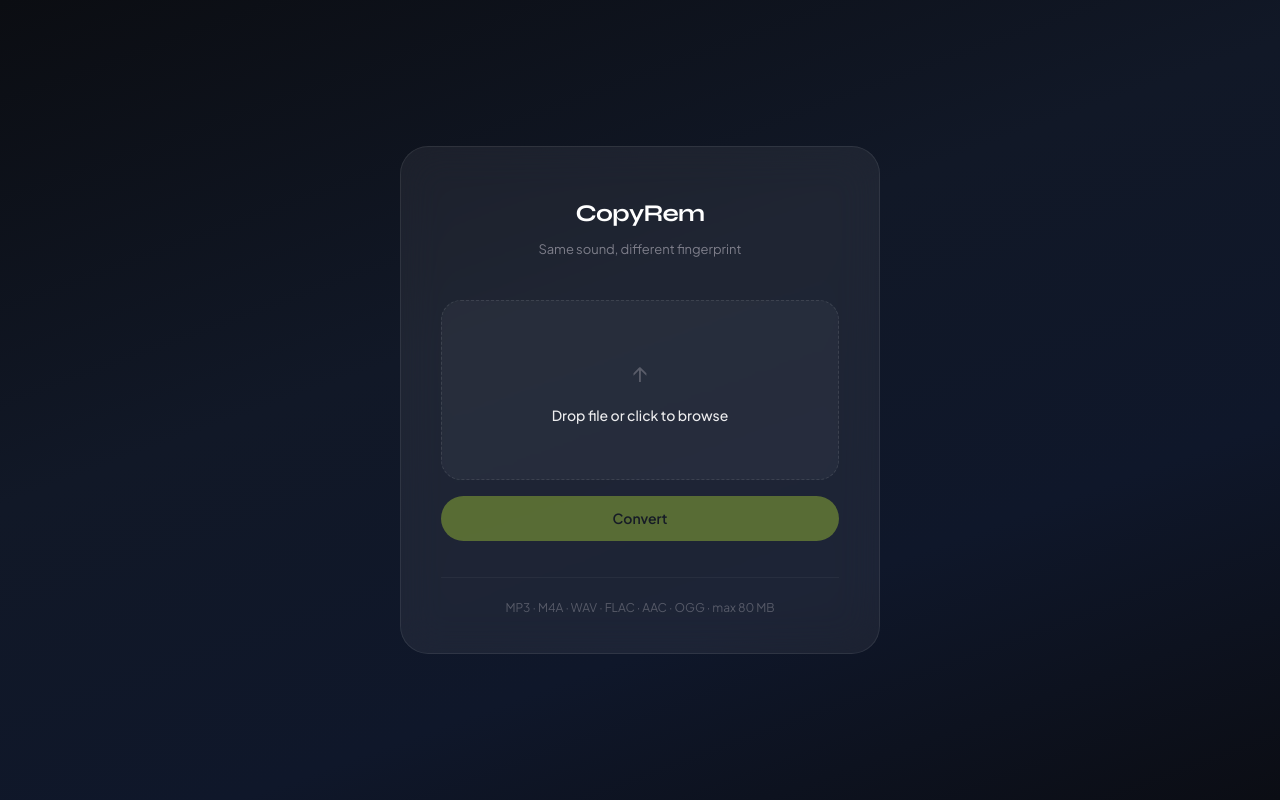
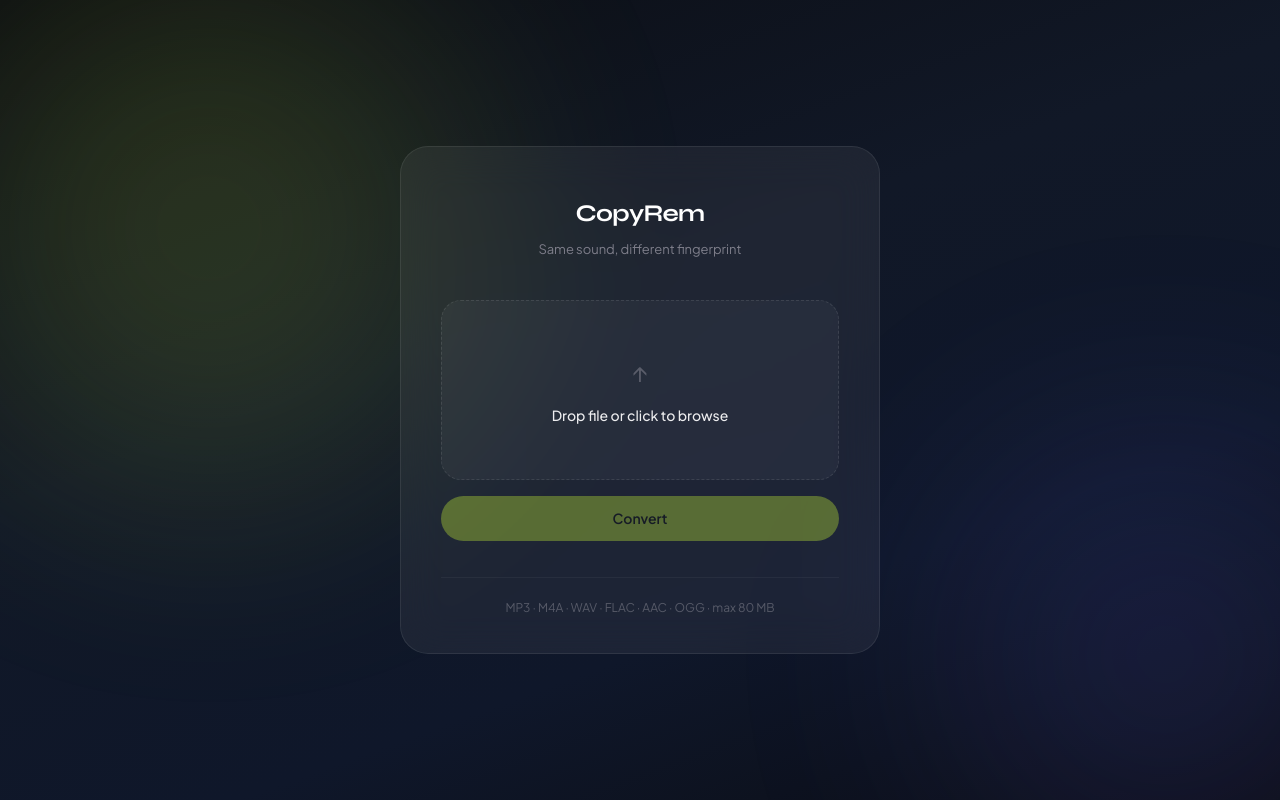
Before and after one commit to andiq123/copyrem, a React (Vite) app in the folder frontend/: page / in a window 1280 px wide. Built offline with nearby package versions, Linux system fonts and the light colour scheme; no server answers.

Commit message:
Add animated background effects to index.css
Enhance the visual appeal of the frontend by introducing animated circular background elements using CSS. Implement two keyframe animations for a drifting effect, improving the overall user experience.

```diff
--- a/frontend/src/index.css
+++ b/frontend/src/index.css
@@ -37,9 +37,54 @@ body {
   align-items: center;
   justify-content: center;
   padding: 2rem;
+  position: relative;
+  overflow: hidden;
+}
+
+#root::before,
+#root::after {
+  content: "";
+  position: absolute;
+  border-radius: 50%;
+  filter: blur(120px);
+  opacity: 0.15;
+  pointer-events: none;
+  will-change: transform;
+}
+
+#root::before {
+  width: 500px;
+  height: 500px;
+  background: var(--accent);
+  top: -10%;
+  left: -10%;
+  animation: drift-1 20s ease-in-out infinite alternate;
+}
+
+#root::after {
+  width: 400px;
+  height: 400px;
+  background: #6366f1;
+  bottom: -10%;
+  right: -10%;
+  animation: drift-2 24s ease-in-out infinite alternate;
+}
+
+@keyframes drift-1 {
+  0% { transform: translate(0, 0) scale(1); }
+  50% { transform: translate(30%, 20%) scale(1.1); }
+  100% { transform: translate(10%, 40%) scale(0.95); }
+}
+
+@keyframes drift-2 {
+  0% { transform: translate(0, 0) scale(1); }
+  50% { transform: translate(-25%, -15%) scale(1.15); }
+  100% { transform: translate(-10%, -35%) scale(0.9); }
 }
 
 .widget {
+  position: relative;
+  z-index: 1;
   width: 100%;
   max-width: 480px;
   background: var(--surface);
```
